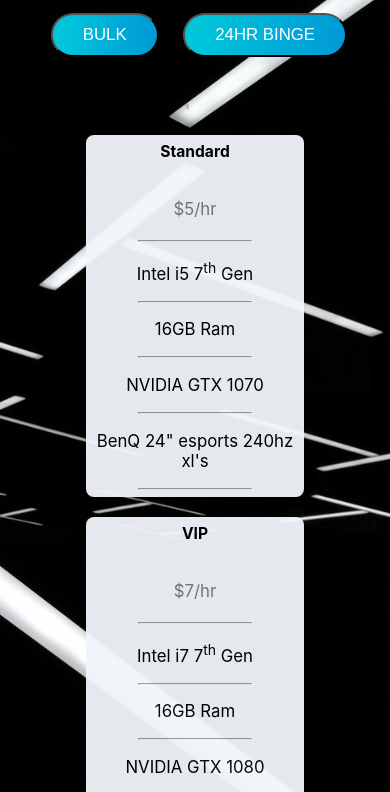
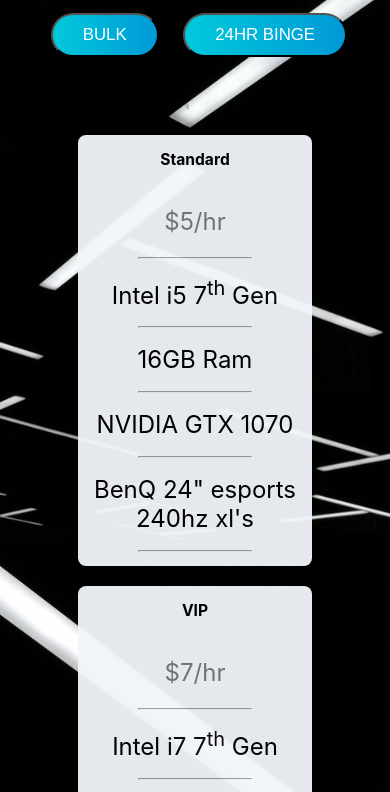
Before and after one commit to Flaskfullofcoffee/react_grid, a React (Create React App) app: page / in a window 390 px wide. Shown: the part 4440-5232 px from the top of the page. Built offline with nearby package versions, Linux system fonts and the light colour scheme.

Commit message:
adjusted styles for smaller devices

```diff
--- a/src/App.scss
+++ b/src/App.scss
@@ -859,7 +859,7 @@
 .games {
   flex-direction: column;
   position: relative;
-  top: -10vh;
+  top: -15vh;
   margin-bottom: -10vh;
   .list-row {
     height: auto;
@@ -898,7 +898,7 @@
 }
 
 .rates {
-  height: 175vh;
+  height: 200vh;
   .title {
     font-size: 2rem;
   }
@@ -920,10 +920,10 @@
     flex-direction: column;
     .card {
       width: 55%;
-      padding: 2%;
+      padding: 4%;
       order: 2;
       p {
-        font-size: 1.05rem;
+        font-size: 1.5rem;
       }
     }
     .descriptor {
@@ -1004,7 +1004,7 @@
     }
     .socialBar {
       position: relative;
-      top: -10vh;
+      top: -6vh;
       left: -18vw;
       ul a {
         font-size: 1.5rem;
```
